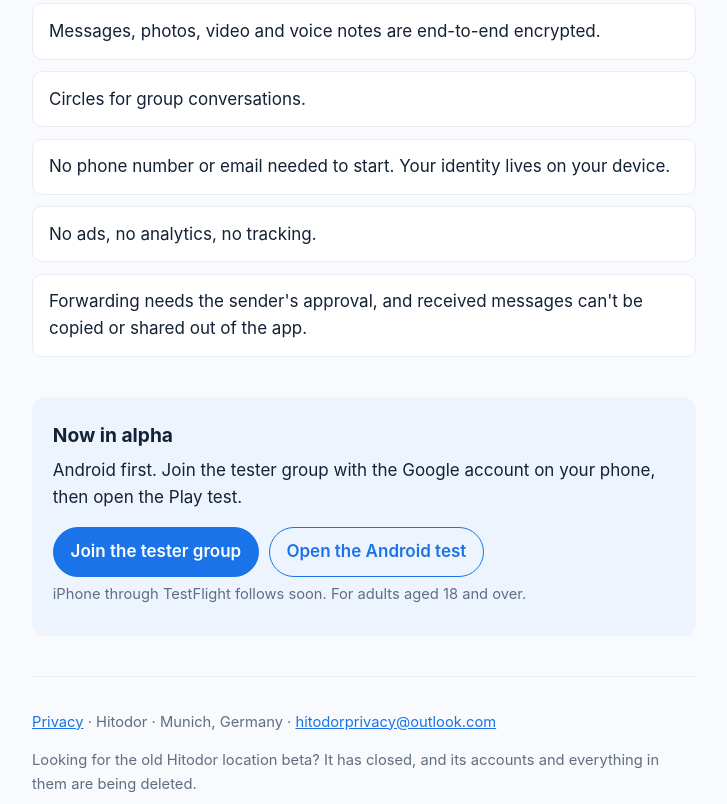
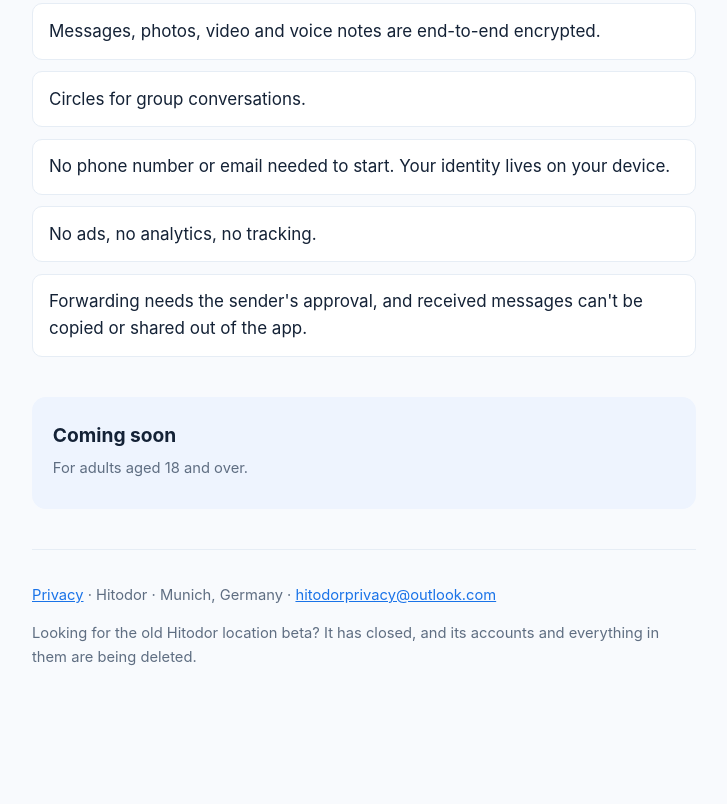
Before and after one commit to KaseLite/hitodor-holding, a plain HTML site: page index.html in a window 1280 px wide. Shown: the part 396-1200 px from the top of the page, without its empty margins (276-1003 px from the left). After the commit the page ends 1128 px from the top, so only its background shows below. Drawn offline with Linux system fonts and the light colour scheme.

Commit message:
Landing page: replace the alpha tester notice with Coming soon
Co-Authored-By: Claude Opus 5 <noreply@anthropic.com>

```diff
--- a/index.html
+++ b/index.html
@@ -43,13 +43,8 @@
   </ul>
 
   <section class="alpha">
-    <h2>Now in alpha</h2>
-    <p>Android first. Join the tester group with the Google account on your phone, then open the Play test.</p>
-    <div class="btns">
-      <a class="btn primary" href="https://groups.google.com/g/hitodor">Join the tester group</a>
-      <a class="btn" href="https://play.google.com/apps/testing/app.hitochat.com">Open the Android test</a>
-    </div>
-    <p class="muted">iPhone through TestFlight follows soon. For adults aged 18 and over.</p>
+    <h2>Coming soon</h2>
+    <p class="muted">For adults aged 18 and over.</p>
   </section>
 
   <footer>
```
